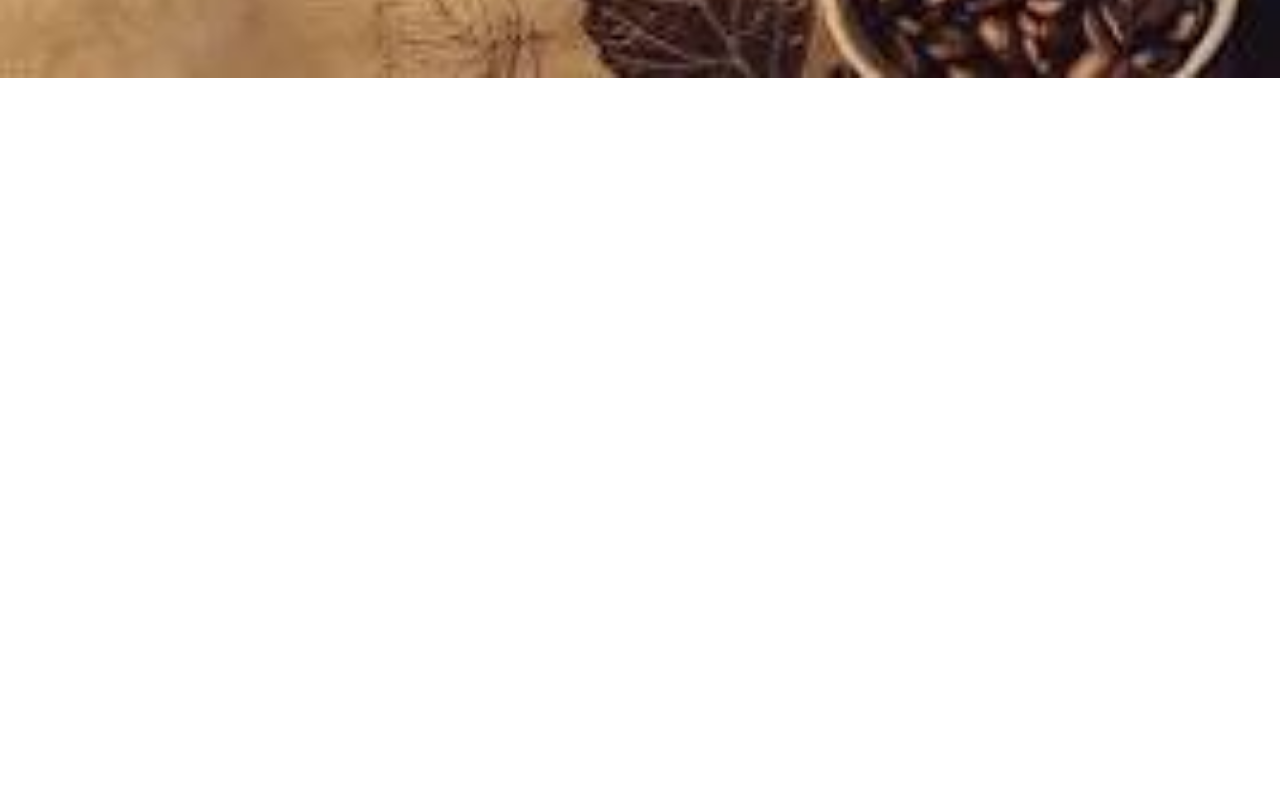
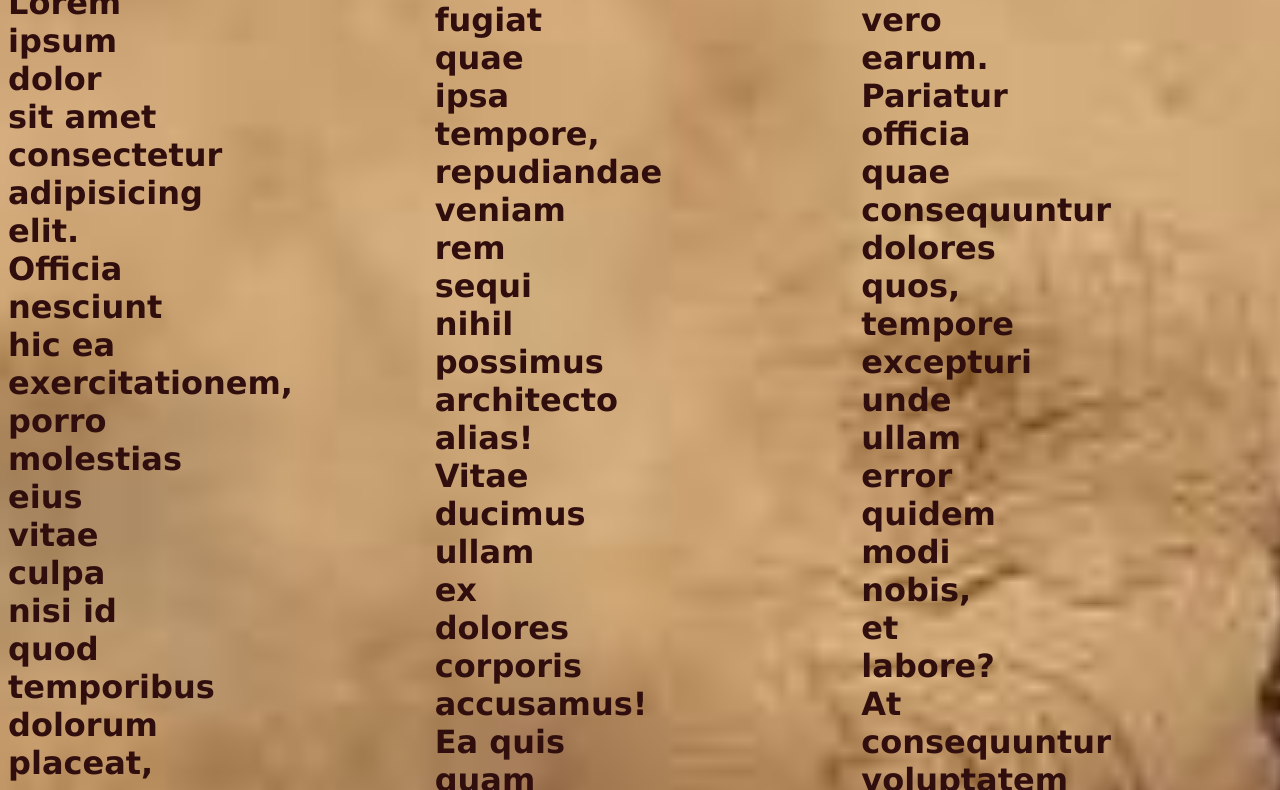
Before and after one commit to mahipujara19/training-MahiPujara, a plain HTML site: page coffeeshop/index.html in a window 1280 px wide. Shown: the part 629-1419 px from the top of the page. Before the commit the page ends 800 px from the top, so only its background shows below. Drawn offline with Linux system fonts and the light colour scheme.

Commit message:
some new things applied

```diff
--- a/coffeeshop/index.html
+++ b/coffeeshop/index.html
@@ -5,6 +5,11 @@
     <meta name="viewport" content="width=device-width, initial-scale=1.0">
     <title>Coffee shop </title>
     <link rel="icon" href="./assets/icon1.png" type="image/jpeg">
+    <style>
+        .hq{
+            column-count: 3;
+        }
+    </style>
 </head>
 <body style="background-size: cover; background-repeat: no-repeat; background-image: url(./assets/back.jpg);">
     <header>
@@ -23,9 +28,16 @@
         </div>
         </section>
         </center>
+        <div class="hq">
         <h1 style="color: rgb(49, 14, 14); font-family: 'Lucida Sans', 'Lucida Sans Regular', 'Lucida Grande', 'Lucida Sans Unicode', Geneva, Verdana, sans-serif; width: 150px;">
             Enjoy your Coffee with your friends book your table now...
+            Lorem ipsum dolor sit amet consectetur adipisicing elit.
+            Officia nesciunt hic ea exercitationem, porro molestias eius
+            vitae culpa nisi id quod temporibus dolorum placeat, quo autem
+             aliquam minus! Et voluptatibus quaerat minima est cupiditate in laborum sit repellat fugiat quae ipsa tempore, repudiandae veniam rem sequi nihil possimus architecto alias! Vitae ducimus ullam ex dolores corporis accusamus! Ea quis quam molestiae,
+            temporibus eos eius molestias aspernatur amet est magnam nihil, quod delectus! Soluta hic iste esse vero earum. Pariatur officia quae consequuntur dolores quos, tempore excepturi unde ullam error quidem modi nobis, et labore? At consequuntur voluptatem vitae quia numquam?
         </h1>
+        </div>
 
 
     </header>
```
